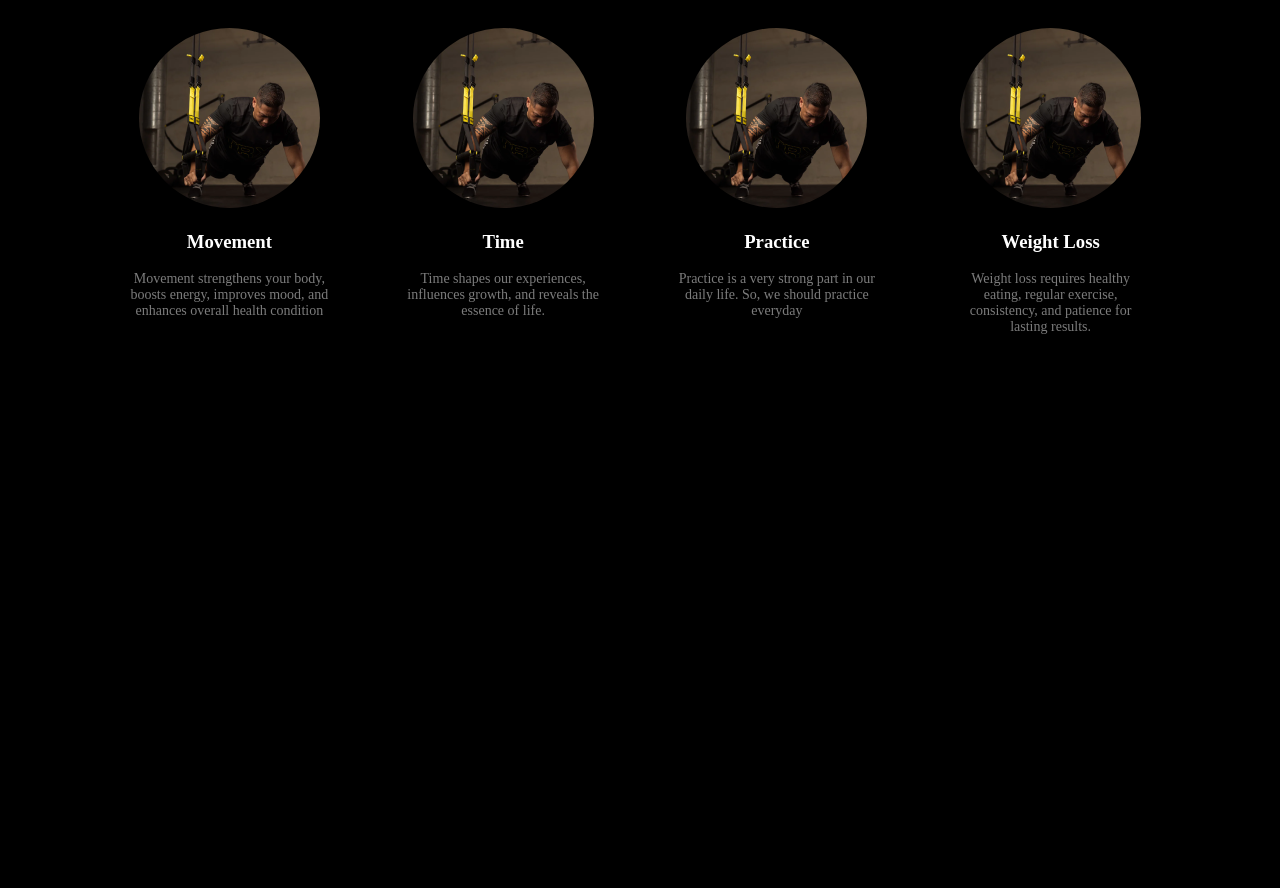
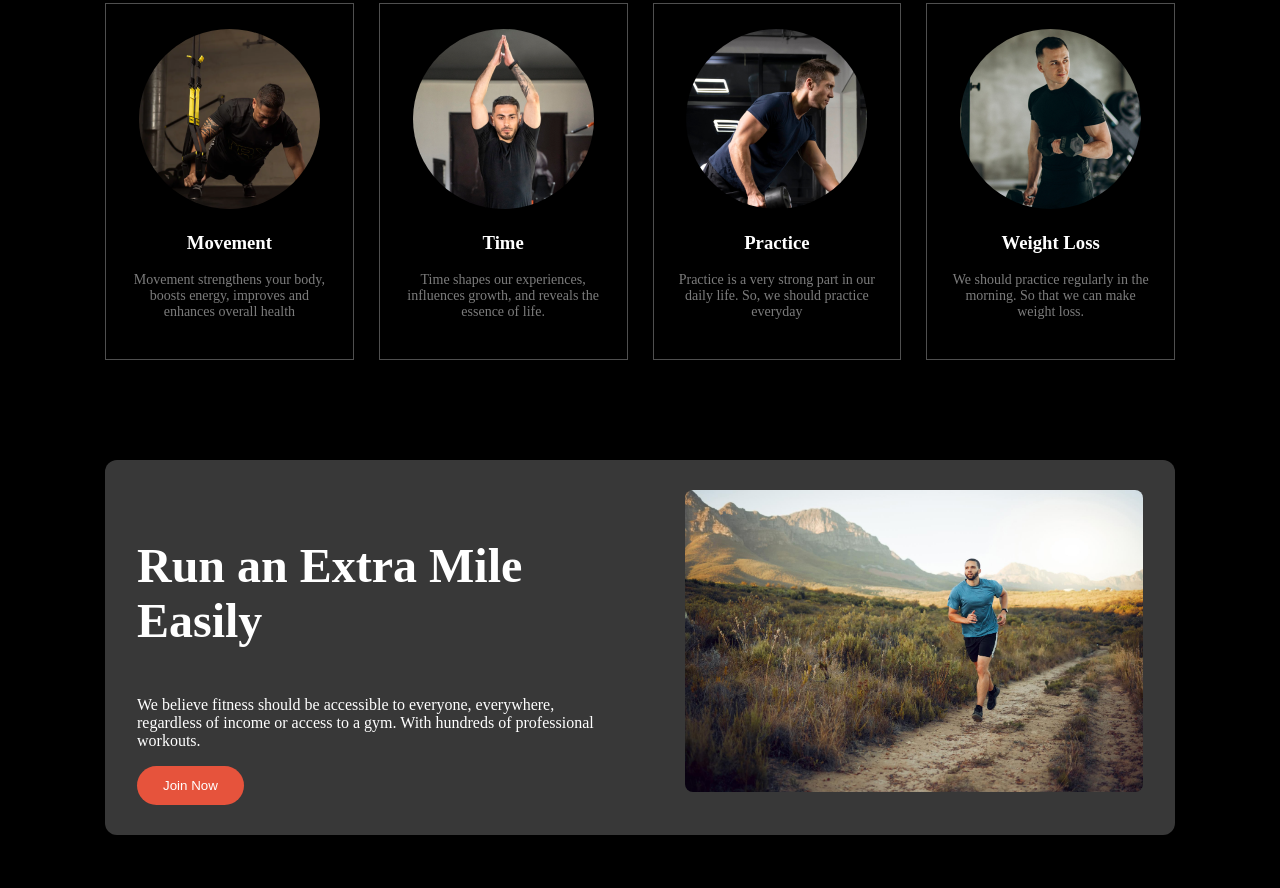
Before and after one commit to arahman225/Assignment-02, a plain HTML site: page index.html in a window 1280 px wide. Shown: the part 970-1858 px from the top of the page. Before the commit the page ends 1402 px from the top, so only its background shows below. Drawn offline with Linux system fonts and the light colour scheme; a web font is replaced by a local one.

Commit message:
added running miles

```diff
--- a/index.html
+++ b/index.html
@@ -68,28 +68,28 @@
                     <div class="col-habbit-box">
                         <img src="assests/images/image 3.png" alt="">
                         <h3>Movement</h3>
-                        <p>Movement strengthens your body, boosts energy, improves mood, and enhances overall health condition</p>
+                        <p>Movement strengthens your body, boosts energy, improves and enhances overall health</p>
                     </div>
                 </div>
                 <div class="col-habbit">
                     <div class="col-habbit-box">
-                        <img src="assests/images/image 3.png" alt="">
+                        <img src="assests/images/image 2.png" alt="">
                         <h3>Time</h3>
                         <p>Time shapes our experiences, influences growth, and reveals the essence of life.</p>
                     </div>
                 </div>
                 <div class="col-habbit">
                     <div class="col-habbit-box">
-                        <img src="assests/images/image 3.png" alt="">
+                        <img src="assests/images/image 4.png" alt="">
                         <h3>Practice</h3>
                         <p>Practice is a very strong part in our daily life. So, we should practice everyday</p>
                     </div>
                 </div>
                 <div class="col-habbit">
                     <div class="col-habbit-box">
-                        <img src="assests/images/image 3.png" alt="">
+                        <img src="assests/images/image 5.png" alt="">
                         <h3>Weight Loss</h3>
-                        <p>Weight loss requires healthy eating, regular exercise, consistency, and patience for lasting results.</p>
+                        <p>We should practice regularly in the morning. So that we can make weight loss.</p>
                     </div>
                 </div>
             </div>
@@ -100,5 +100,28 @@
 <!-- --------------------    Change your habbits end    --------------------- -->
 
 
+
+<!-- running miles start -->
+
+<section class="padding">
+    <div class="container back-color">
+        <div class="display-grid running-miles">
+            <div class="col-extra-running">
+                <h3>Run an Extra Mile Easily</h3>
+                <p>We believe fitness should be accessible to everyone, everywhere, regardless of income or access to a gym. With hundreds of professional workouts.</p>
+                <button class="btn-primary">
+                    Join Now
+                </button>
+            </div>
+            <div class="col-extra-running">
+                <img src="assests/images/run.jpg" alt="">
+            </div>
+        </div>
+    </div>
+</section>
+
+<!-- running miles end -->
+
+
 </body>
 </html>
--- a/style.css
+++ b/style.css
@@ -194,6 +194,7 @@
     text-align: center;
     color: white;
     padding: 25px;
+    border:1px solid rgba(255, 255, 255, 0.308);
 }
 
 .col-habbit-box p{
@@ -224,6 +225,41 @@ color: white;
 
 
 /* ----------  Change your habbits style end  ----------- */
+
+
+/* running style start */
+
+.running-miles{
+    grid-template-columns: repeat(2, 1fr);
+    gap:25px;
+}
+
+
+.col-extra-running{
+    padding:30px 32px;
+}
+
+.col-extra-running img{
+    width:100%;
+    border-radius: 8px;
+
+}
+
+.back-color{
+    background-color:rgba(255, 255, 255, 0.219);
+    border-radius: 12px;
+}
+
+.col-extra-running h3{
+    color: white;
+    font-size: 3rem;
+}
+
+.col-extra-running p{
+    color: white;
+}
+
+/* running style end */
 
 
 /* --------------------  Shared style start   ----------------------- */
@@ -297,12 +333,12 @@ color: white;
     }
 
     .video-card{
-        bottom: -140%;
+        bottom: -100%;
         right:50%;
 
     }
     .workout-content{
-        top: 140%;
+        top: 100%;
     }
 
     .habits-containers{
```
